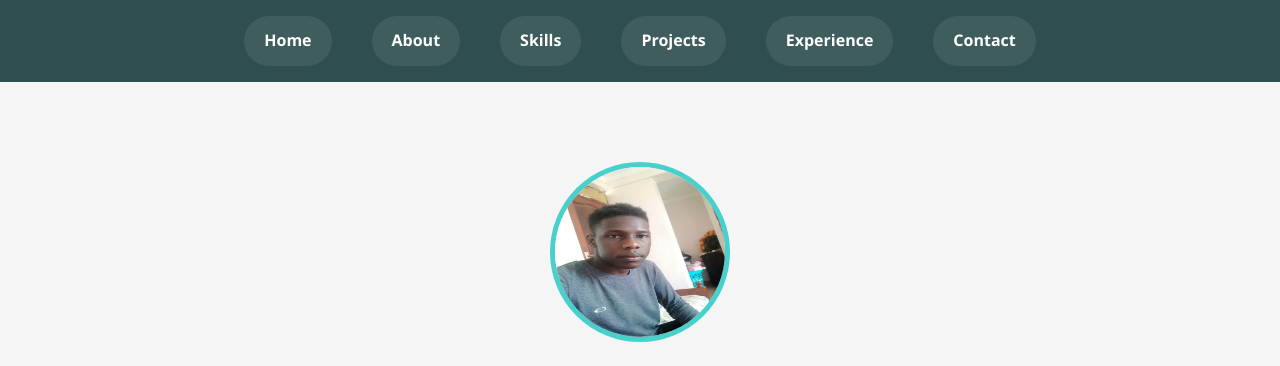
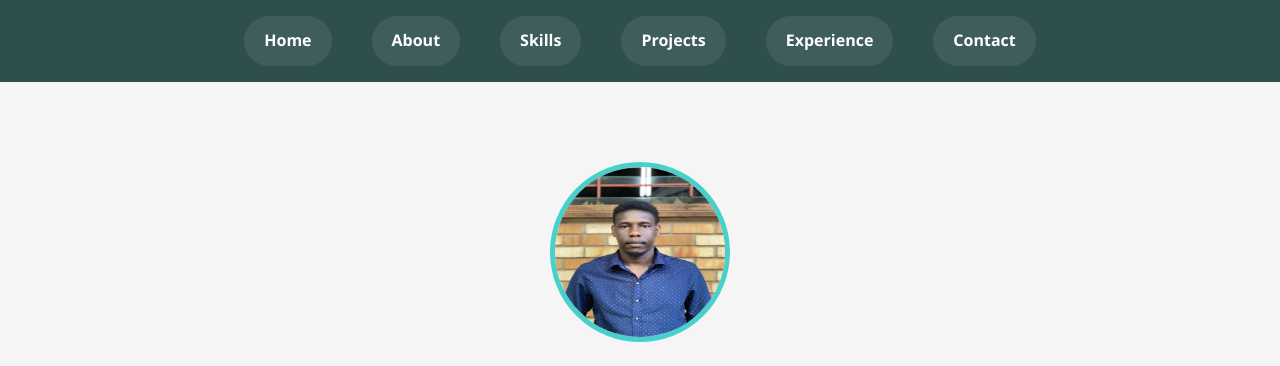
Before and after one commit to BrianJoshuaE/portifolio-BrianJoshua26, a plain HTML site: page index.html in a window 1280 px wide. Shown: the top 366 px of the page. Drawn offline with Linux system fonts and the light colour scheme.

Commit message:
image update
image update

```diff
--- a/index.html
+++ b/index.html
@@ -23,7 +23,7 @@
 
     <section id="home" class="section">
         <div class="container">
-            <img src="images/brian joshua image.jpg" alt="Profile Picture" class="profile-pic">
+            <img src="Brianpicture/brianphoto.jpeg" alt="Profile Picture" class="profile-pic">
             <h1>Brian Joshua Elimu</h1>
             <p>IT Student | Aspiring Developer</p>
             <p>Welcome to my portfolio website!</p>
```
